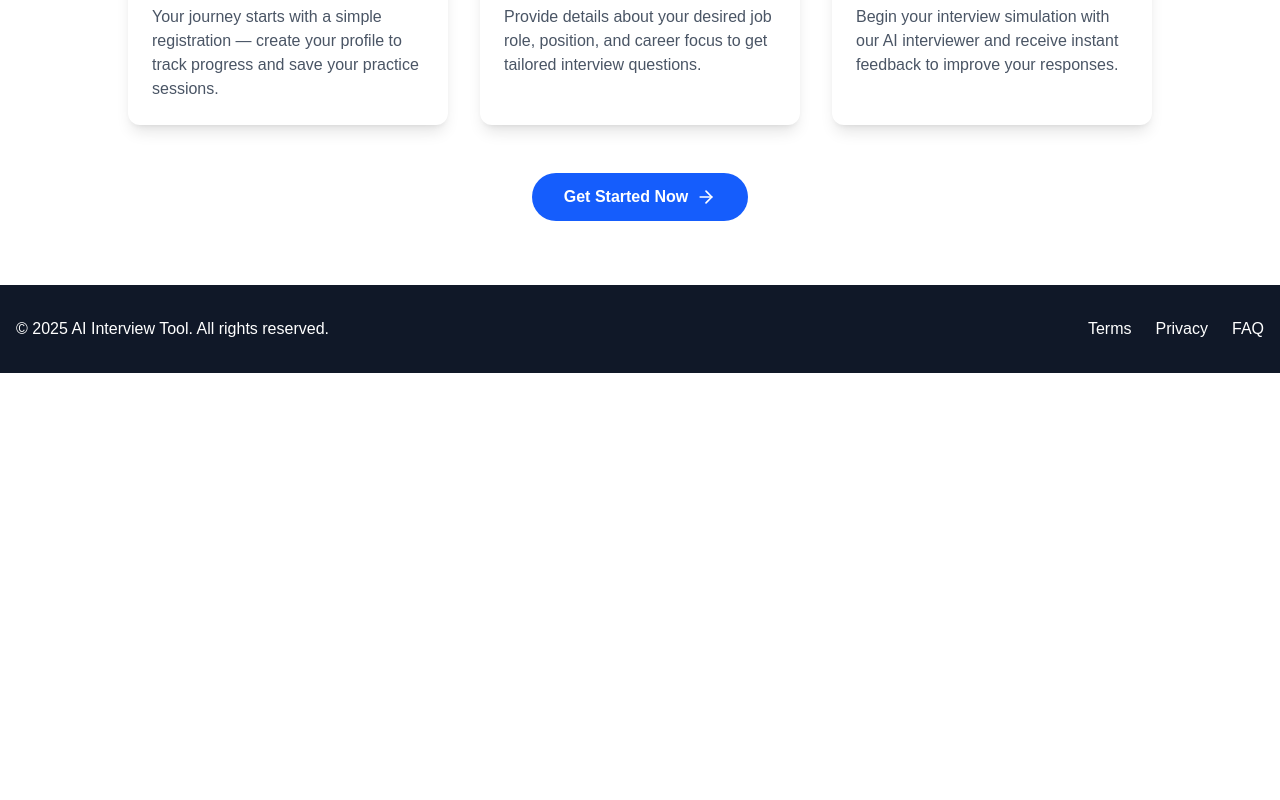
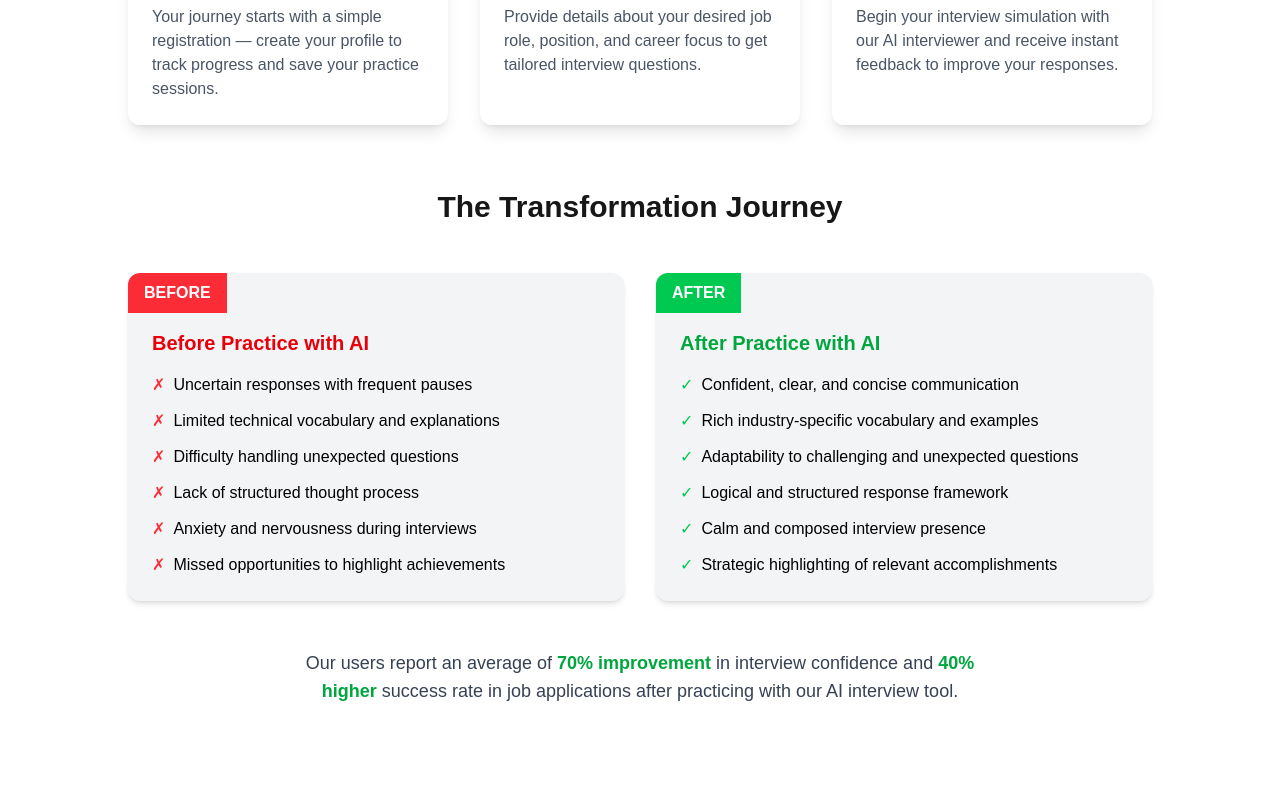
Before and after one commit to mitanshu-agr711/AIfrontend, a Next.js app in the folder aifrontend/: page /home in a window 1280 px wide. Shown: the part 1540-2340 px from the top of the page. Before the commit the page ends 1913 px from the top, so only its background shows below. Built offline with nearby package versions, Linux system fonts and the light colour scheme.

Commit message:
add difference

```diff
--- a/aifrontend/src/app/(routes)/home/page.tsx
+++ b/aifrontend/src/app/(routes)/home/page.tsx
@@ -142,6 +142,92 @@ export default function Home() {
             </div>
           </div>
 
+          <section className="py-16 ">
+        <div className="container mx-auto px-4">
+          <h2 className="text-3xl font-bold text-center mb-12">The Transformation Journey</h2>
+
+          <div className="grid grid-cols-1 md:grid-cols-2 gap-8 max-w-5xl mx-auto">
+            {/* Before Column */}
+            <div className="bg-gray-100 rounded-xl shadow-md p-6 relative">
+              <div className="absolute top-0 left-0 bg-red-500 text-white px-4 py-2 rounded-tl-xl font-bold">
+                BEFORE
+              </div>
+              <h3 className="text-xl font-bold mt-8 mb-4 text-red-600">Before Practice with AI</h3>
+              <ul className="space-y-3 text-black">
+                <li className="flex items-start">
+                  <span className="text-red-500 mr-2">✗</span>
+                  <span>Uncertain responses with frequent pauses</span>
+                </li>
+                <li className="flex items-start">
+                  <span className="text-red-500 mr-2">✗</span>
+                  <span>Limited technical vocabulary and explanations</span>
+                </li>
+                <li className="flex items-start">
+                  <span className="text-red-500 mr-2">✗</span>
+                  <span>Difficulty handling unexpected questions</span>
+                </li>
+                <li className="flex items-start">
+                  <span className="text-red-500 mr-2">✗</span>
+                  <span>Lack of structured thought process</span>
+                </li>
+                <li className="flex items-start">
+                  <span className="text-red-500 mr-2">✗</span>
+                  <span>Anxiety and nervousness during interviews</span>
+                </li>
+                <li className="flex items-start">
+                  <span className="text-red-500 mr-2">✗</span>
+                  <span>Missed opportunities to highlight achievements</span>
+                </li>
+              </ul>
+            </div>
+
+            {/* After Column */}
+            <div className="bg-gray-100 rounded-xl shadow-md p-6 relative">
+              <div className="absolute top-0 left-0 bg-green-500 text-white px-4 py-2 rounded-tl-xl font-bold">
+                AFTER
+              </div>
+              <h3 className="text-xl font-bold mt-8 mb-4 text-green-600">After Practice with AI</h3>
+              <ul className="space-y-3 text-black">
+                <li className="flex items-start">
+                  <span className="text-green-500 mr-2">✓</span>
+                  <span>Confident, clear, and concise communication</span>
+                </li>
+                <li className="flex items-start">
+                  <span className="text-green-500 mr-2">✓</span>
+                  <span>Rich industry-specific vocabulary and examples</span>
+                </li>
+                <li className="flex items-start">
+                  <span className="text-green-500 mr-2">✓</span>
+                  <span>Adaptability to challenging and unexpected questions</span>
+                </li>
+                <li className="flex items-start">
+                  <span className="text-green-500 mr-2">✓</span>
+                  <span>Logical and structured response framework</span>
+                </li>
+                <li className="flex items-start">
+                  <span className="text-green-500 mr-2">✓</span>
+                  <span>Calm and composed interview presence</span>
+                </li>
+                <li className="flex items-start">
+                  <span className="text-green-500 mr-2">✓</span>
+                  <span>Strategic highlighting of relevant accomplishments</span>
+                </li>
+              </ul>
+            </div>
+          </div>
+
+          <div className="text-center mt-12">
+            <p className="text-lg text-gray-700 max-w-2xl mx-auto">
+              Our users report an average of <span className="font-bold text-green-600">70% improvement</span> in
+              interview confidence and <span className="font-bold text-green-600">40% higher</span> success rate in job
+              applications after practicing with our AI interview tool.
+            </p>
+          </div>
+        </div>
+      </section>
+
+
+
           <div className="text-center mt-12">
             <button className="bg-blue-600 hover:bg-blue-700 text-white font-bold py-3 px-8 rounded-full inline-flex items-center transition-colors">
               Get Started Now
```
